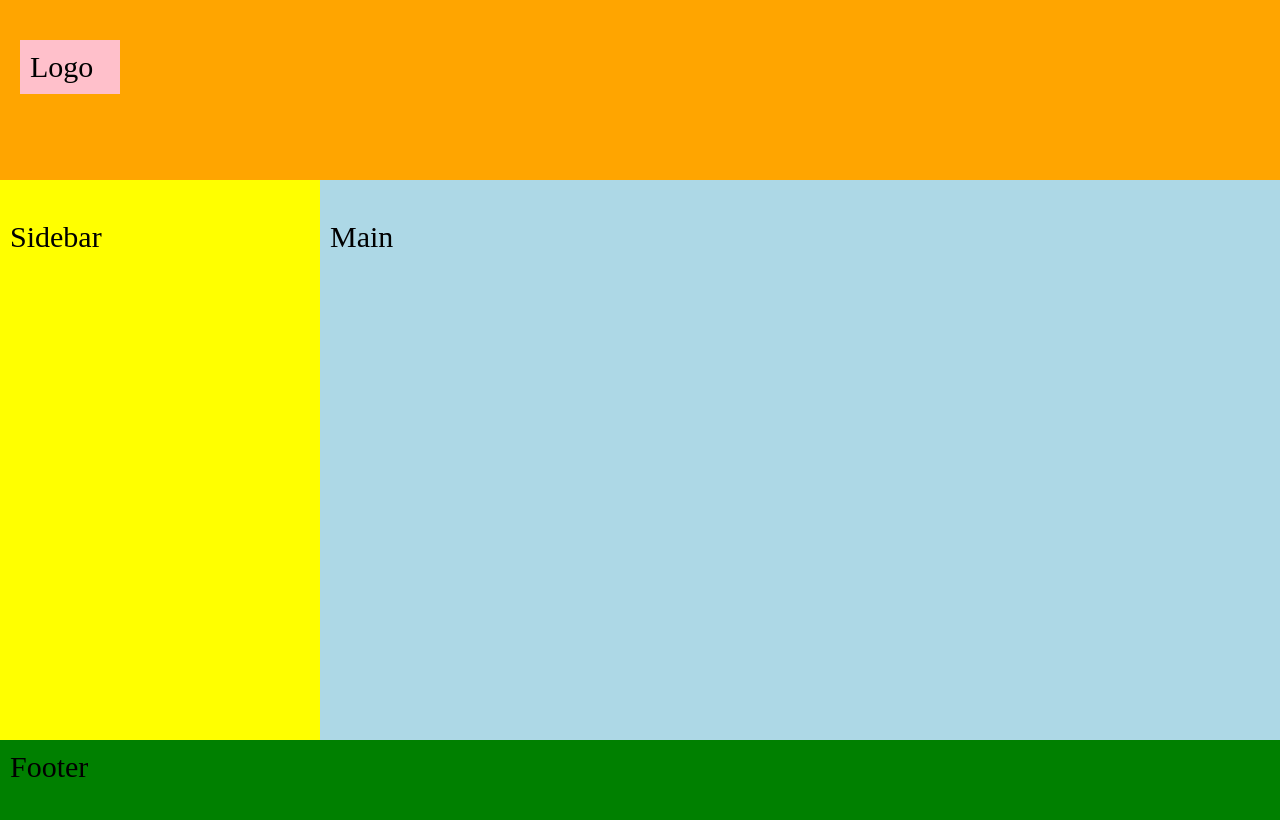
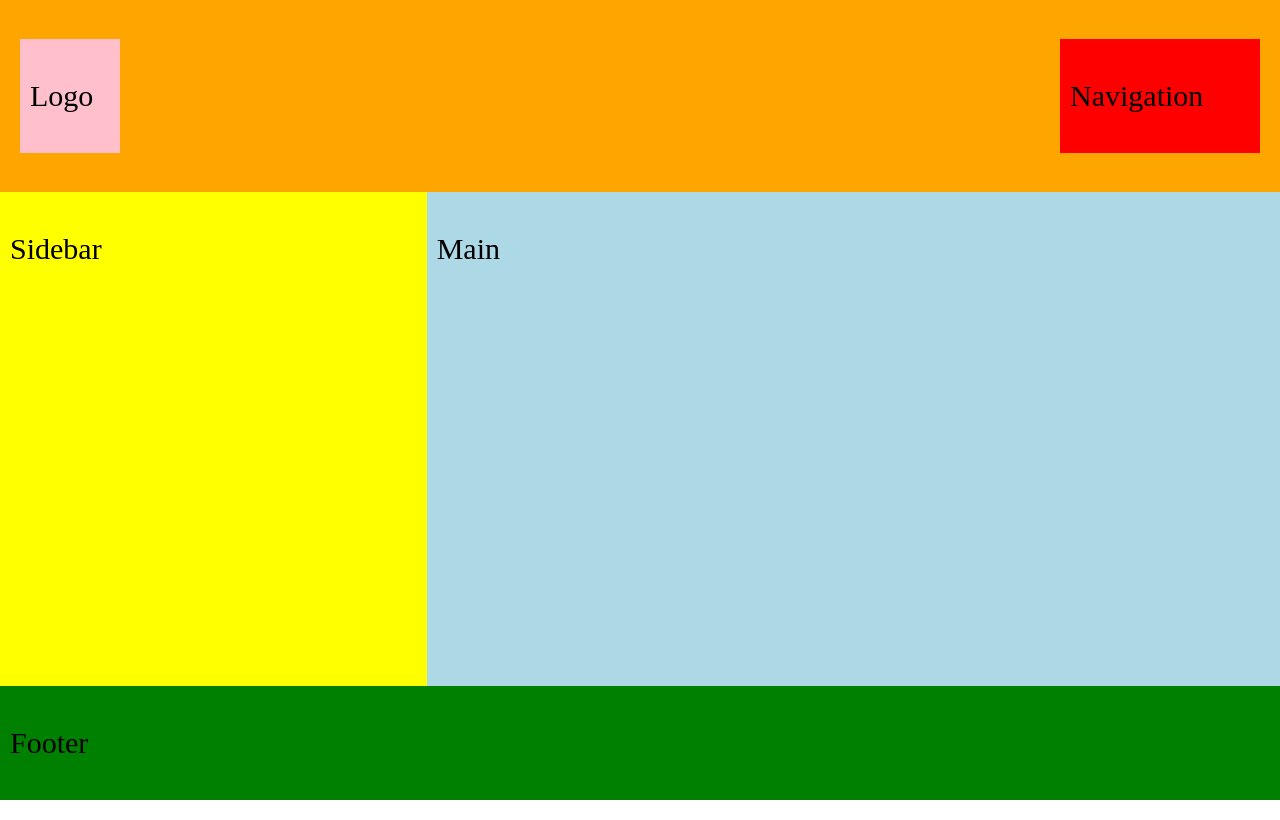
Before and after one commit to kritomas/layout, a plain HTML site: page index.html in a window 1280 px wide. Drawn offline with Linux system fonts and the light colour scheme.

Commit message:
Grids. Navigation.

```diff
--- a/index.html
+++ b/index.html
@@ -29,9 +29,13 @@ SOFTWARE.
 		<link rel="stylesheet" href="style.css">
 	</head>
 	<body>
+		<div class="container">
 			<header>
 				<div class="logo">
 					<p>Logo</p>
+				</div>
+				<div class="navigation">
+					<p>Navigation</p>
 				</div>
 			</header>
 			<aside>
@@ -43,5 +47,6 @@ SOFTWARE.
 			<footer>
 				<p>Footer</p>
 			</footer>
+		</div>
 	</body>
 </html>
--- a/style.css
+++ b/style.css
@@ -31,40 +31,50 @@ body
 	padding: 0;
 }
 
+.container {
+	display: grid;
+	width: 100vw;
+	height: 100vh;
+	grid-template: 1fr 7fr 1fr / 1fr 2fr;
+}
+
 header {
-	clear: both;
 	background-color: orange;
-	width: 100vw;
-	height: 20vh;
+	grid-area: 1 / 1 / 2 / 3;
 	padding: 10px;
+	display: grid;
+	grid-template: 1fr 7fr 1fr / 1fr 2fr 1fr;
 }
+
 .logo
 {
 	background-color: pink;
 	width: 100px;
 	margin: 10px;
+	grid-area: 2 / 1 / 3 / 3
+}
+.navigation
+{
+	background-color: red;
+	width: 200px;
+	margin: 10px;
+	float: right;
+	grid-area: 2 / 4 / 3 / 4
 }
 
 aside {
-	float: left;
 	background-color: yellow;
-	width: 25vw;
-	height: 70vh;
+	grid-area: 2 / 1 / 3 / 2
 }
 
 main {
-	clear: top;
-	float: right;
 	background-color: lightblue;
-	width: 75vw;
-	height: 70vh;
+	grid-area: 2 / 2 / 3 / 3;
 }
 
 footer {
-	clear: both;
 	background-color: green;
-	width: 100vw;
-	height: 10vh;
+	grid-area: 3 / 1 / 4 / 3;
 }
 
 p {
```
Lines whose indentation alone changed are shown as unchanged.
